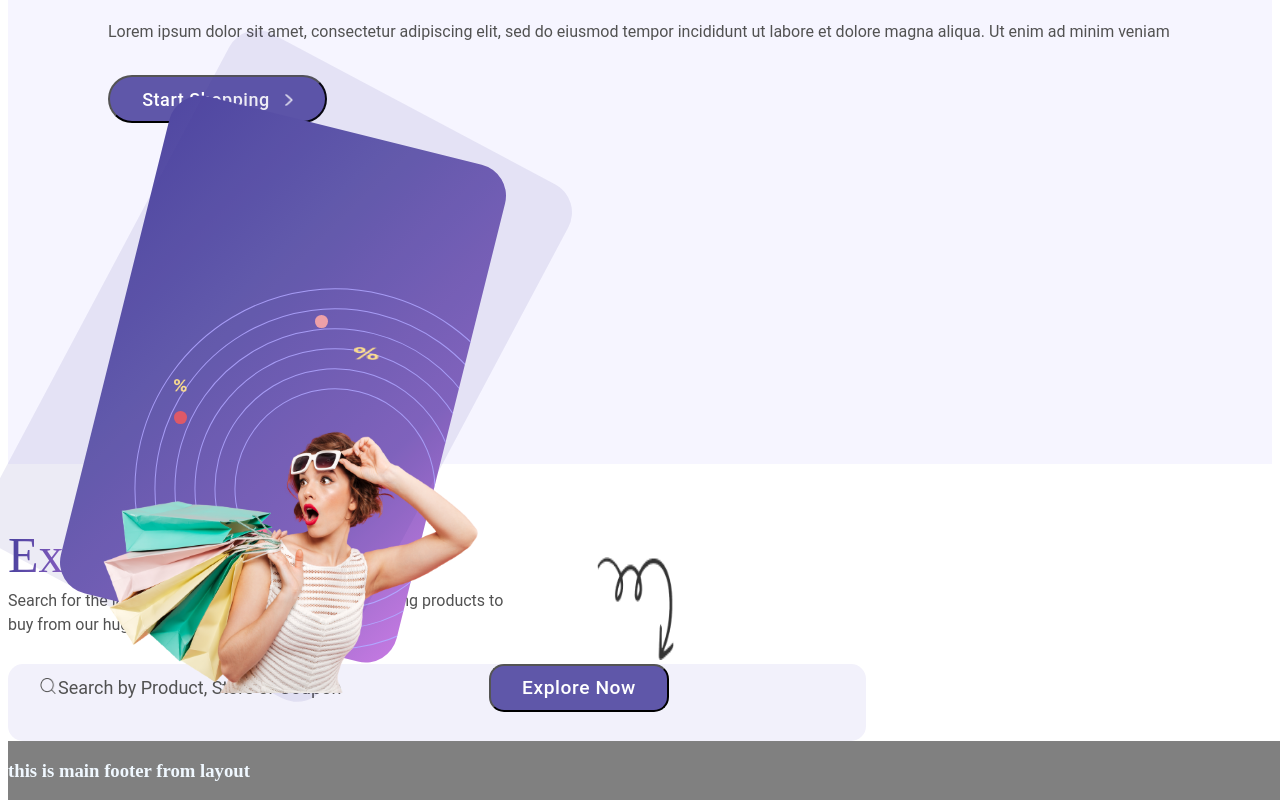
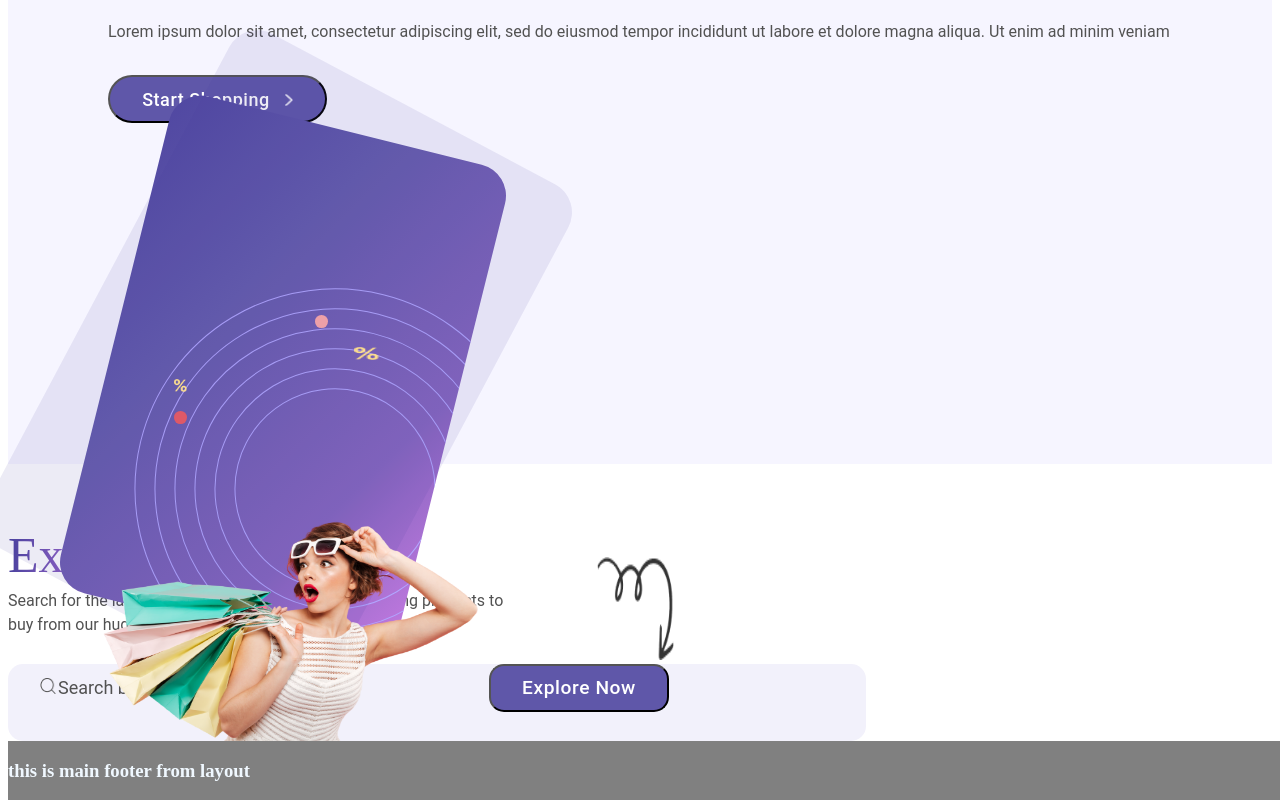
Before and after one commit to saeeddal/ecome4, a Nuxt app: page / in a window 1280 px wide. Shown: the part 320-1120 px from the top of the page. Built offline with nearby package versions, Linux system fonts and the light colour scheme.

Commit message:
fix be in bottom buyer image

```diff
--- a/components/home/TopStartShoping.vue
+++ b/components/home/TopStartShoping.vue
@@ -88,7 +88,7 @@
         <span class="offer-text--main">20% OFF</span>
         <span class="offer-text--footer"> 10 amazing products </span>
       </div>
-      <div>
+      <div style="position: relative;height: 39rem;">
         <img
           src="@/assets/images/home/persent.png"
           style="
@@ -115,11 +115,12 @@
           src="@/assets/images/home/buyer.png"
           style="
             width: 32vw;
-            height: 22vw;
-            margin-top: 18rem;
+            height: 19vw;
+            margin-top: 100%;
             margin-left: 6vw;
             z-index: 4;
             position: absolute;
+            bottom: 0;
           "
         />
         <span
```
